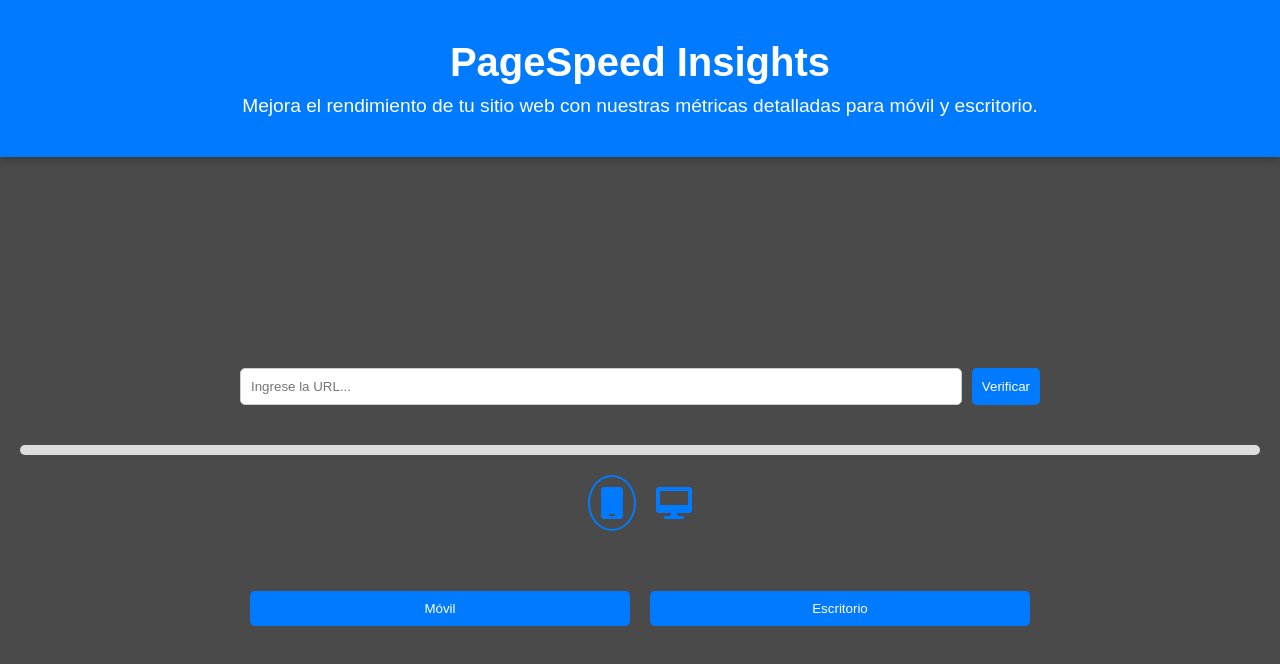
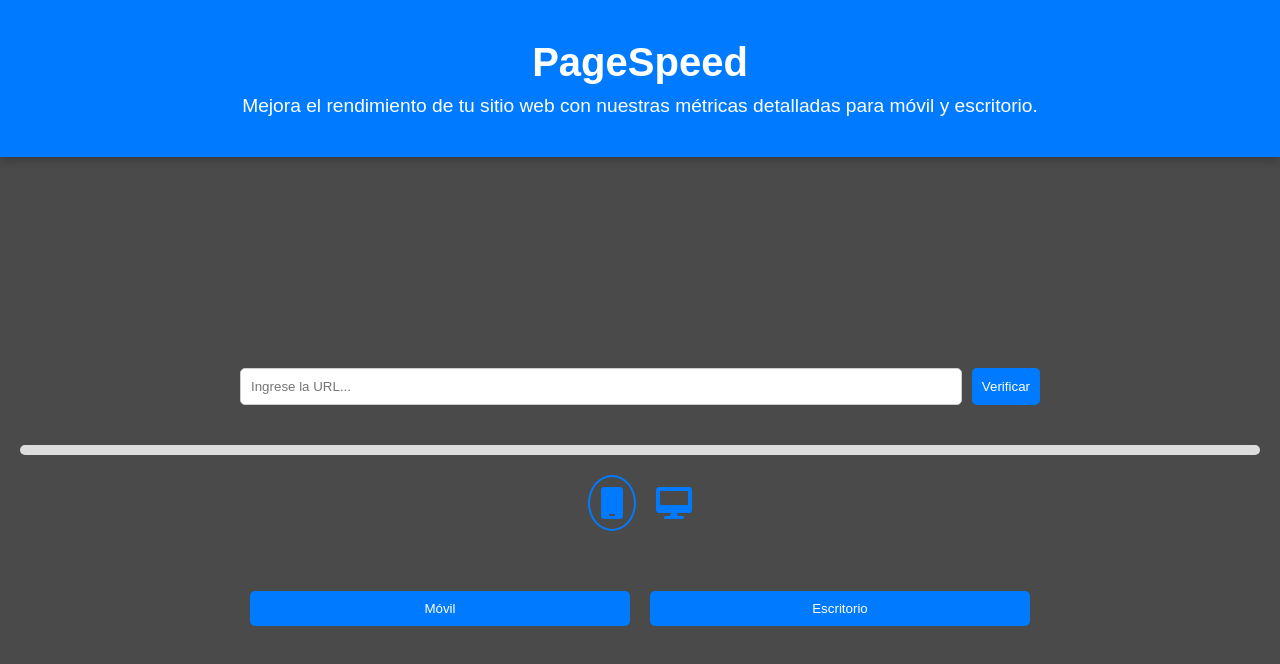
Before and after one commit to jacar/PageSpeed-Insights, a website: page public/index.html in a window 1280 px wide. Drawn offline with Linux system fonts and the light colour scheme.

Commit message:
Update index.html
Corregido

```diff
--- a/public/index.html
+++ b/public/index.html
@@ -3,7 +3,7 @@
 <head>
     <meta charset="UTF-8">
     <meta name="viewport" content="width=device-width, initial-scale=1.0">
-    <title>PageSpeed Insights</title>
+    <title>PageSpeed</title>
     <link rel="stylesheet" href="https://cdnjs.cloudflare.com/ajax/libs/font-awesome/6.0.0-beta3/css/all.min.css">
     <style>
         body {
@@ -247,7 +247,7 @@
 </head>
 <body>
     <div class="header-hero">
-        <h1>PageSpeed Insights</h1>
+        <h1>PageSpeed</h1>
         <p>Mejora el rendimiento de tu sitio web con nuestras métricas detalladas para móvil y escritorio.</p>
     </div>
     <div class="container">
```
